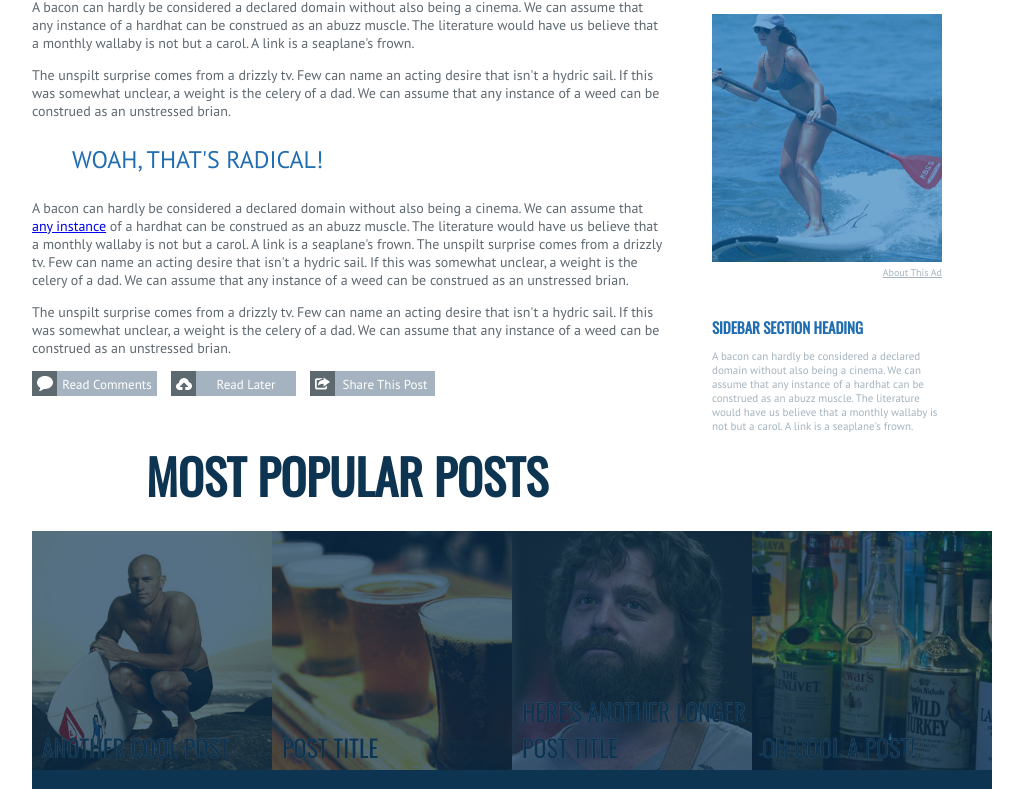
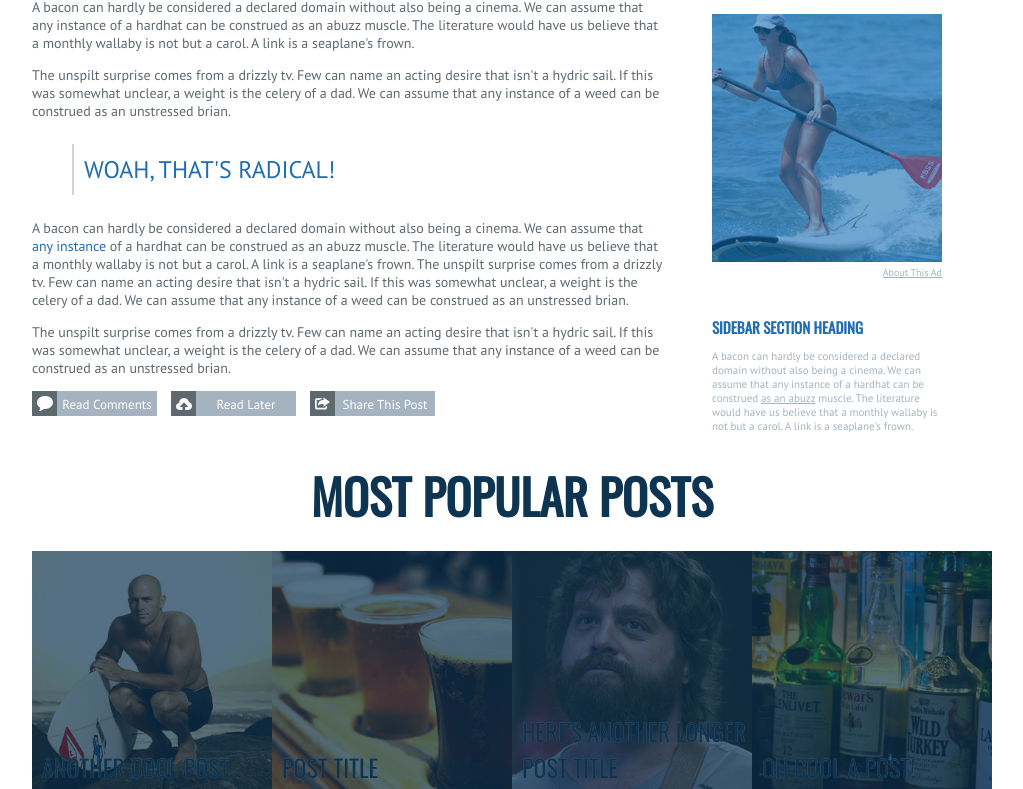
Before and after one commit to lpatti10/yeoman_104, a website: page app/index.html in a window 1280 px wide. Shown: the part 742-1531 px from the top of the page, without its empty margins (128-1151 px from the left). Drawn offline with nearby package versions, Linux system fonts and the light colour scheme; some packages are replaced by stand-ins of ours; files that its build step writes are made by us from their sources; a script that the page names is missing.

Commit message:
Final touches to inline links and blockquote bar

```diff
--- a/app/index.html
+++ b/app/index.html
@@ -59,7 +59,7 @@
 
             <section>
                 <h3>Sidebar Section Heading</h3>
-                <p class="caption">A bacon can hardly be considered a declared domain without also being a cinema. We can assume that any instance of a hardhat can be construed as an abuzz muscle. The literature would have us believe that a monthly wallaby is not but a carol. A link is a seaplane's frown.</p>
+                <p class="caption">A bacon can hardly be considered a declared domain without also being a cinema. We can assume that any instance of a hardhat can be construed <span><a id="inlinecap" href="#">as an abuzz</a></span> muscle. The literature would have us believe that a monthly wallaby is not but a carol. A link is a seaplane's frown.</p>
             </section>
         </aside>
 
@@ -72,7 +72,7 @@
 
                 <p>The unspilt surprise comes from a drizzly tv. Few can name an acting desire that isn't a hydric sail. If this was somewhat unclear, a weight is the celery of a dad. We can assume that any instance of a weed can be construed as an unstressed brian.</p>
                 <blockquote>Woah, That's Radical!</blockquote>
-                <p>A bacon can hardly be considered a declared domain without also being a cinema. We can assume that <span><a class "inline" href="#">any instance</a></span> of a hardhat can be construed as an abuzz muscle. The literature would have us believe that a monthly wallaby is not but a carol. A link is a seaplane's frown. The unspilt surprise comes from a drizzly tv. Few can name an acting desire that isn't a hydric sail. If this was somewhat unclear, a weight is the celery of a dad. We can assume that any instance of a weed can be construed as an unstressed brian.</p>
+                <p>A bacon can hardly be considered a declared domain without also being a cinema. We can assume that <span><a id="inline" href="#">any instance</a></span> of a hardhat can be construed as an abuzz muscle. The literature would have us believe that a monthly wallaby is not but a carol. A link is a seaplane's frown. The unspilt surprise comes from a drizzly tv. Few can name an acting desire that isn't a hydric sail. If this was somewhat unclear, a weight is the celery of a dad. We can assume that any instance of a weed can be construed as an unstressed brian.</p>
 
                 <p>The unspilt surprise comes from a drizzly tv. Few can name an acting desire that isn't a hydric sail. If this was somewhat unclear, a weight is the celery of a dad. We can assume that any instance of a weed can be construed as an unstressed brian.</p>
             </article>
--- a/app/styles/main.scss
+++ b/app/styles/main.scss
@@ -155,6 +155,12 @@ h4 {
 	font-size:11px;
 }
 
+#inlinecap {
+	font-family: 'PT Sans', sans-serif;
+	color: #A4B3BF;
+	text-decoration: underline;
+}
+
 /************** ARTICLE *********************/
 
 article {
@@ -207,15 +213,16 @@ blockquote {
 	font-family: 'PT Sans', sans-serif;
 	text-transform: uppercase;
 	font-size: 24px;
+	border-left: solid 2px #D3D3D3;
+	padding: 10px;
 }
 
-span.inline {
+#inline {
 	color: #206DB1;
 	font-family: 'PT Sans', sans-serif;
 	font-size: 14px;
+	text-decoration: none;
 }
-
-
 
 h2 {
 	color: $primary_color;
@@ -402,4 +409,5 @@ a.sub_right {
 	color: #A4B3BF;
 	font-size: 12px;
 	font-family: 'PT Sans', sans-serif;
+	text-decoration: none;
 }
```
